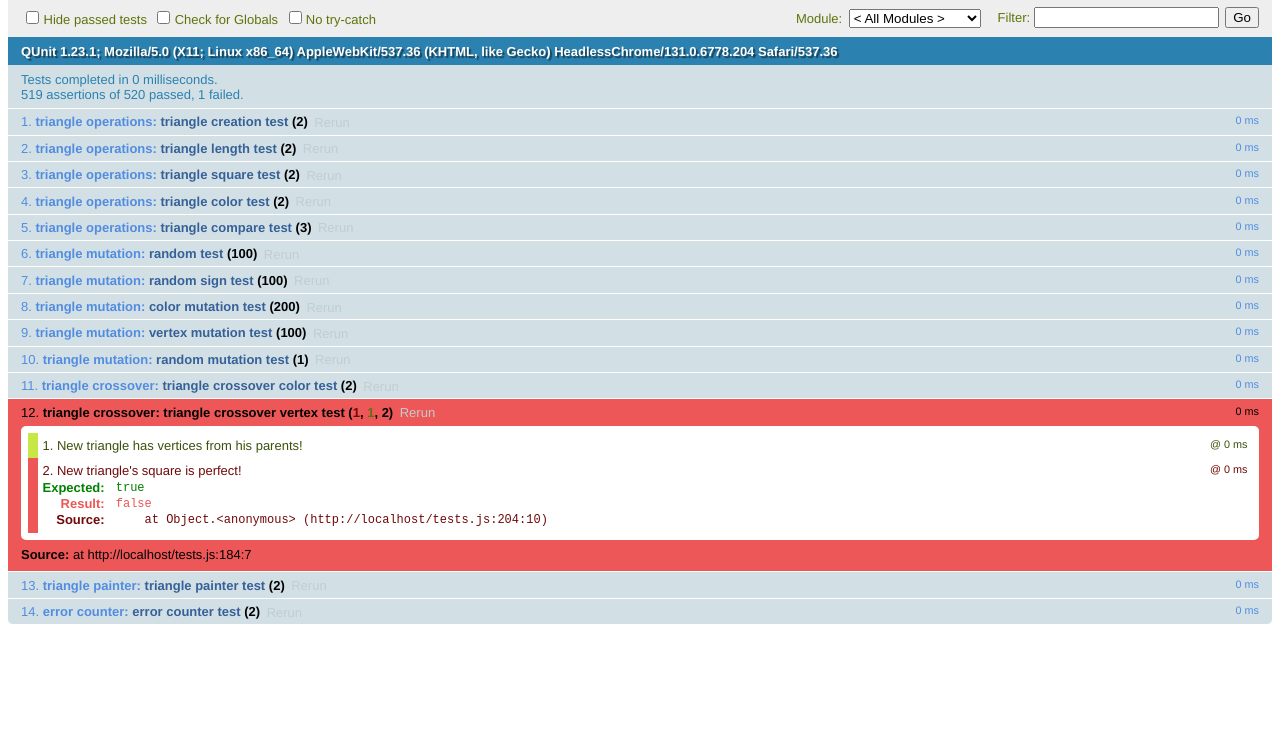
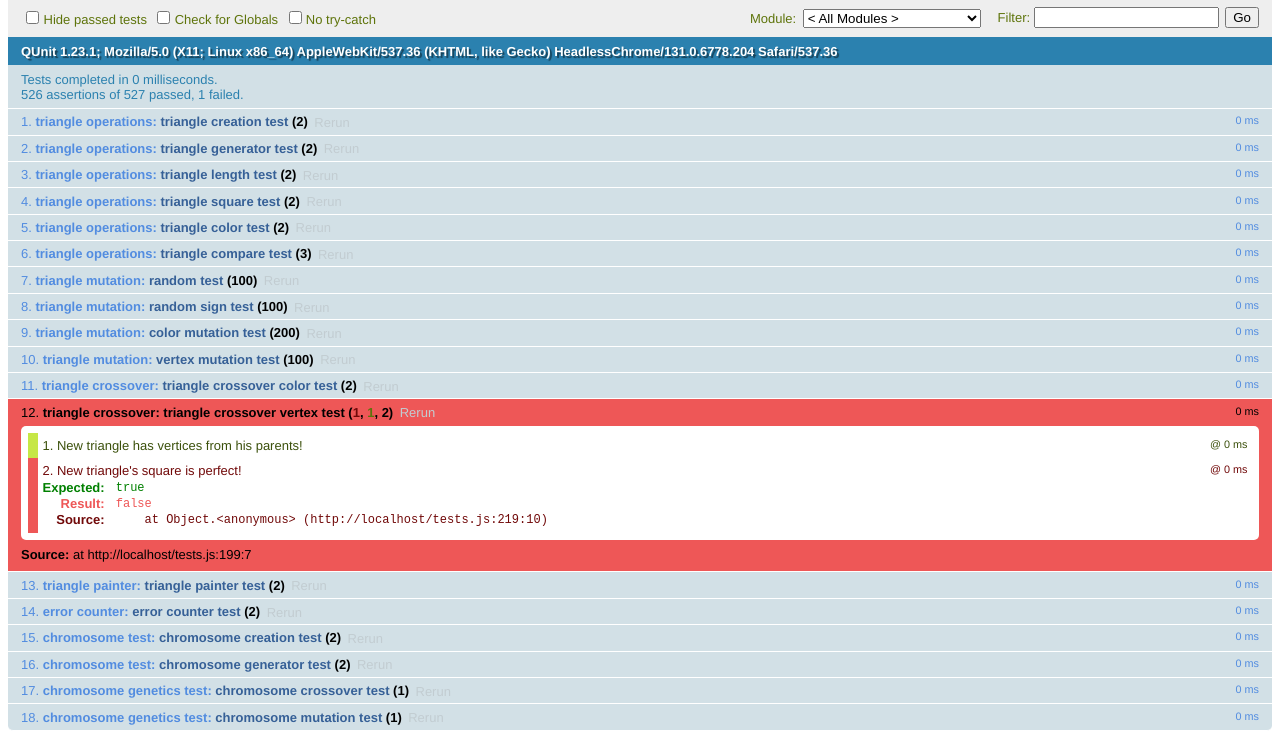
Before and after one commit to belya/genometry, a plain HTML site: page tests.html in a window 1280 px wide. Shown: the part 61-800 px from the top of the page. Drawn offline with Linux system fonts and the light colour scheme.

Commit message:
Added chromosome

```diff
--- a/genometry.js
+++ b/genometry.js
@@ -1,7 +1,7 @@
 var Genometry = {
   Triangle: function(options) {
-    var color = options.color;
-    var vertices = [{
+    var _color = options.color;
+    var _vertices = [{
       x: options.vertex1.x,
       y: options.vertex1.y,
     }, {
@@ -13,7 +13,7 @@ var Genometry = {
     }];
     return {
       vertex: function(index) {
-        return vertices[index - 1];
+        return _vertices[index - 1];
       },
       length: function(index1, index2) {
         return Math.sqrt(Math.pow(this.vertex(index1).x - this.vertex(index2).x, 2)
@@ -28,39 +28,47 @@ var Genometry = {
         return Math.sqrt(squaredSquare);
       },
       color: function() {
-        return color;
+        return _color;
       },
       compareVertices: function(triangle) {
         for(var i = 0; i < 3; i++)
-          if (triangle.vertex(i + 1).x != vertices[i].x || triangle.vertex(i + 1).y != vertices[i].y)
+          if (triangle.vertex(i + 1).x != _vertices[i].x || triangle.vertex(i + 1).y != _vertices[i].y)
             return false;
         return true;
       },
       compareColor: function(triangle) {
-        return (color.value == triangle.color().value);
+        return (_color.value == triangle.color().value);
       },
       compare: function(triangle) {
         return this.compareVertices(triangle) && this.compareColor(triangle);
       },
     };
   },
+  Chromosome: function(triangles) {
+    var _triangles = triangles;
+    return {
+      triangles: function() {
+        return _triangles;
+      }
+    };
+  },
   VertexMutator: function() {
-    var MAX_SHIFT = 5;
+    var _MAX_SHIFT = 5;
     return {
       mutate: function(triangle) {
         var index = Genometry.Utils.random(1, 3);
-        var shiftX = Genometry.Utils.randomSign() * Genometry.Utils.random(1, MAX_SHIFT);
-        var shiftY = Genometry.Utils.randomSign() * Genometry.Utils.random(1, MAX_SHIFT);
+        var shiftX = Genometry.Utils.randomSign() * Genometry.Utils.random(1, _MAX_SHIFT);
+        var shiftY = Genometry.Utils.randomSign() * Genometry.Utils.random(1, _MAX_SHIFT);
         triangle.vertex(index).x += shiftX;
         triangle.vertex(index).y += shiftY;
       }
     };
   },
   ColorMutator: function() {
-    var MAX_SHIFT = 10;
+    var _MAX_SHIFT = 10;
     return {
       mutate: function(triangle) {
-        var shift = Genometry.Utils.randomSign() * Genometry.Utils.random(1, MAX_SHIFT);
+        var shift = Genometry.Utils.randomSign() * Genometry.Utils.random(1, _MAX_SHIFT);
         triangle.color().value += shift;
         if (triangle.color().value > 0xffffff)
           triangle.color().value = 0xffffff;
@@ -69,19 +77,39 @@ var Genometry = {
       }
     };
   },
-  RandomMutator: function() {
-    var vertexMutator = new Genometry.VertexMutator();
-    var colorMutator  = new Genometry.ColorMutator();
+  ChromosomeMutator: function(width, height) {
+    var _width = width;
+    var _height = height;
+    var _vertexMutator = new Genometry.VertexMutator();
+    var _colorMutator  = new Genometry.ColorMutator();
+    var _modifyTriangle = function(chromosome) {
+      var index = Genometry.Utils.random(0, chromosome.triangles().length - 1);
+      if (Math.random > 0.5)
+        _vertexMutator.mutate(chromosome.triangles()[index]);
+      else
+        _colorMutator.mutate(chromosome.triangles()[index]);
+    }
+    var _addTriangle = function(chromosome) {
+      var triangle = Genometry.Utils.randomTriangle(_width, _height);
+      chromosome.triangles().push(triangle);
+    }
+    var _deleteTriangle = function(chromosome) {
+      var index = Genometry.Utils.random(0, chromosome.triangles().length - 1);
+      chromosome.triangles().splice(index, 1);
+    }
     return {
-      mutate: function(triangle) {
-        if (Math.random() > 0.5)
-          vertexMutator.mutate(triangle)
+      mutate: function(chromosome) {
+        var random = Math.random();
+        if (random > 0.5)
+          _modifyTriangle(chromosome);
+        else if (random > 0.25)
+          _deleteTriangle(chromosome);
         else
-          colorMutator.mutate(triangle);
+          _addTriangle(chromosome);
       }
     }
   },
-  Crossover: function() {
+  TriangleCrossover: function() {
     return {
       cross: function(triangleOne, triangleTwo) {
         var mixedColor = (triangleOne.color().value + triangleTwo.color().value) / 2;
@@ -112,28 +140,42 @@ var Genometry = {
       }
     }
   },
+  ChromosomeCrossover: function() {
+    var _triangleCrossover = Genometry.TriangleCrossover();
+    return {
+      cross: function(chromosomeOne, chromosomeTwo) {
+        return new Genometry.Chromosome(chromosomeTwo.triangles().concat(chromosomeOne.triangles()));
+        // var mixedNumber = Genometry.Utils.random(0, chromosome.triangles().length);
+        // for(var i = 0; i < mixedNumber; i++) {
+        //   var index1 =;
+        //   var index2 =;
+
+        // }
+      },
+    };
+  },
   Painter: function(canvas) {
-    var context = canvas.getContext('2d');
+    var _context = canvas.getContext('2d');
     return {
       paint: function(triangle) {
-        context.beginPath();
-        context.moveTo(triangle.vertex(1).x, triangle.vertex(1).y);
-        context.lineTo(triangle.vertex(2).x, triangle.vertex(2).y);
-        context.lineTo(triangle.vertex(3).x, triangle.vertex(3).y);
-        context.fillStyle = "#" + triangle.color().value.toString(16);
-        context.fill();
+        _context.beginPath();
+        _context.moveTo(triangle.vertex(1).x, triangle.vertex(1).y);
+        _context.lineTo(triangle.vertex(2).x, triangle.vertex(2).y);
+        _context.lineTo(triangle.vertex(3).x, triangle.vertex(3).y);
+        _context.fillStyle = "#" + triangle.color().value.toString(16);
+        _context.fill();
       }
     };
   },
   ErrorCounter: function(canvas) {
-    var context = canvas.getContext('2d');
-    var width = canvas.width;
-    var height = canvas.height;
+    var _context = canvas.getContext('2d');
+    var _width = canvas.width;
+    var _height = canvas.height;
     return {
       count: function(canvas) {
         var error = 0;
         var anotherContext = canvas.getContext('2d');
-        var imageData = context.getImageData(0, 0, width, height);
+        var imageData = _context.getImageData(0, 0, _width, _height);
         var anotherImageData = anotherContext.getImageData(0, 0, canvas.width, canvas.height);
         for(var i = 0; i < imageData.data.length; i++) {
           if (anotherImageData.data.length <= i) break;
@@ -150,5 +192,31 @@ var Genometry = {
     randomSign: function() {
       return (Math.random() > 0.5) ? 1 : -1;
     },
+    randomTriangle: function(width, height) {
+      return new Genometry.Triangle({
+        color: {
+          value: Genometry.Utils.random(0, 0xffffff),
+        },
+        vertex1: {
+          x: Genometry.Utils.random(-width, width),
+          y: Genometry.Utils.random(-height, height),
+        },
+        vertex2: {
+          x: Genometry.Utils.random(-width, width),
+          y: Genometry.Utils.random(-height, height),
+        },
+        vertex3: {
+          x: Genometry.Utils.random(-width, width),
+          y: Genometry.Utils.random(-height, height),
+        }
+      });
+    },
+    randomChromosome: function(width, height) {
+      var triangles = [];
+      var length = Genometry.Utils.random(1, 10);
+      for(var i = 0; i < length; i++)
+        triangles.push(Genometry.Utils.randomTriangle(width, height));
+      return new Genometry.Chromosome(triangles);
+    },
   }
 }
--- a/tests.html
+++ b/tests.html
@@ -3,7 +3,7 @@
 <head>
   <meta charset="utf-8">
   <meta name="viewport" content="width=device-width">
-  <title>QUnit Example</title>
+  <title>QUnit Genometry</title>
   <link rel="stylesheet" href="qunit/qunit.css">
 </head>
 <body>
--- a/tests.js
+++ b/tests.js
@@ -16,6 +16,27 @@ function createTriangle() {
       y: 0,
     },
   });
+}
+
+function createChromosome() {
+  var triangle = new Genometry.Triangle({
+    color: {
+      value: 0xffffff,
+    },
+    vertex1: {
+      x: 0,
+      y: 0,
+    },
+    vertex2: {
+      x: 1,
+      y: 1,
+    },
+    vertex3: {
+      x: 2,
+      y: 0,
+    },
+  });
+  this.chromosome = new Genometry.Chromosome([triangle]);
 }
 
 function createBigTriangle() {
@@ -84,6 +105,12 @@ QUnit.module("triangle operations", {
 QUnit.test( "triangle creation test", function(assert) {
   assert.ok(this.triangle.vertex(1).x == 0, "Triangle has a vertex!");
   assert.ok(this.triangle.vertex(2).x == 1, "Triangle has vertices!");
+});
+
+QUnit.test( "triangle generator test", function(assert) {
+  var newTriangle = Genometry.Utils.randomTriangle(100, 100);
+  assert.ok(newTriangle.vertex(1), "Random triangle has vertices!");
+  assert.ok(newTriangle.color().value, "Random triangle has color!");
 });
 
 QUnit.test( "triangle length test", function(assert) {
@@ -157,24 +184,12 @@ QUnit.test( "vertex mutation test", function(assert) {
   }
 });
 
-QUnit.test( "random mutation test", function(assert) {
-  var mutator = new Genometry.RandomMutator();
-  var previousSumX = this.triangle.vertex(1).x + this.triangle.vertex(2).x + this.triangle.vertex(3).x;
-  var previousSumY = this.triangle.vertex(1).y + this.triangle.vertex(2).y + this.triangle.vertex(3).y;
-  var previousColor = this.triangle.color().value;
-  mutator.mutate(this.triangle);
-  var sumX = this.triangle.vertex(1).x + this.triangle.vertex(2).x + this.triangle.vertex(3).x;
-  var sumY = this.triangle.vertex(1).y + this.triangle.vertex(2).y + this.triangle.vertex(3).y;
-  var color = this.triangle.color().value
-  assert.ok((sumX != previousSumX || sumY != previousSumY || checkColorMutation(color, previousColor)), "Mutator has changed something in triangle!");
-});
-
 QUnit.module("triangle crossover", {
   beforeEach: createTriangles
 });
 
 QUnit.test( "triangle crossover color test", function(assert) {
-  var crossover = Genometry.Crossover();
+  var crossover = Genometry.TriangleCrossover();
   var newTriangle = crossover.cross(this.triangleOne, this.triangleTwo);;
   assert.ok(newTriangle.color().value == 0x800000, "New triangle's color is perfect!");
   newTriangle = crossover.cross(this.triangleTwo, newTriangle);
@@ -182,7 +197,7 @@ QUnit.test( "triangle crossover color test", function(assert) {
 });
 
 QUnit.test( "triangle crossover vertex test", function(assert) {
-  var crossover = Genometry.Crossover();
+  var crossover = Genometry.TriangleCrossover();
   var newTriangle = crossover.cross(this.triangleOne, this.triangleTwo);
   var hasSameVertex = function(triangle1, triangle2) {
     for(var i = 1; i <= 3; i++)
@@ -244,3 +259,35 @@ QUnit.test( "error counter test", function(assert) {
   document.body.removeChild(input);
   document.body.removeChild(output);
 });
+
+QUnit.module("chromosome test", {
+  beforeEach: createChromosome
+});
+
+QUnit.test( "chromosome creation test", function(assert) {
+  assert.ok(this.chromosome.triangles().length == 1, "Chromosome is not empty!");
+  assert.ok(this.chromosome.triangles()[0].color().value == 0xffffff, "Chromosome has white triangle");
+});
+
+QUnit.test( "chromosome generator test", function(assert) {
+  var newChromosome = Genometry.Utils.randomChromosome(100, 100);
+  assert.ok(this.chromosome.triangles().length > 0, "Chromosome is not empty!");
+  assert.ok(this.chromosome.triangles()[0].color().value, "Chromosome has valid triangle");
+});
+
+QUnit.module("chromosome genetics test");
+
+QUnit.test( "chromosome crossover test", function(assert) {
+  var chromosomeOne = Genometry.Utils.randomChromosome(100, 100);
+  var chromosomeTwo = Genometry.Utils.randomChromosome(100, 100);
+  var crossover = new Genometry.ChromosomeCrossover();
+  var result = crossover.cross(chromosomeOne, chromosomeTwo);
+  assert.ok(result.triangles().length == chromosomeOne.triangles().length + chromosomeTwo.triangles().length, "Crossover has cross over chromosomes");
+});
+
+QUnit.test( "chromosome mutation test", function(assert) {
+  var chromosome = Genometry.Utils.randomChromosome(100, 100);
+  var mutator = new Genometry.ChromosomeMutator();
+  mutator.mutate(chromosome);
+  assert.ok(true, "Mutator has changed something in chromosome!");
+});
```
Also changed, not shown: index.html (+20 -105 lines).
